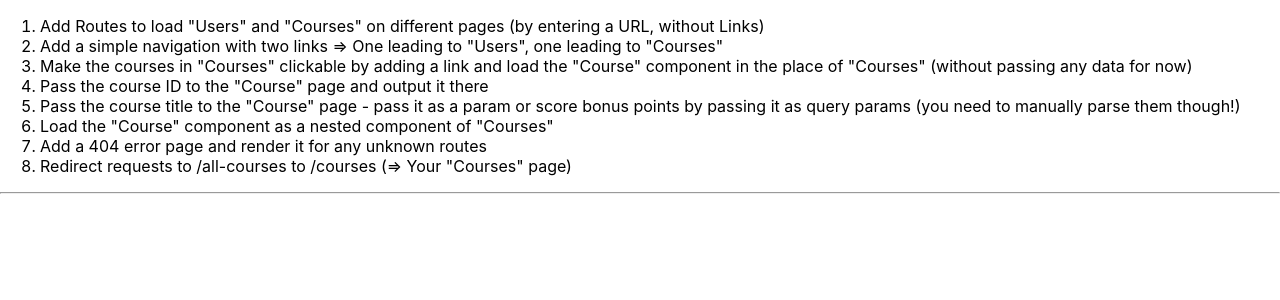
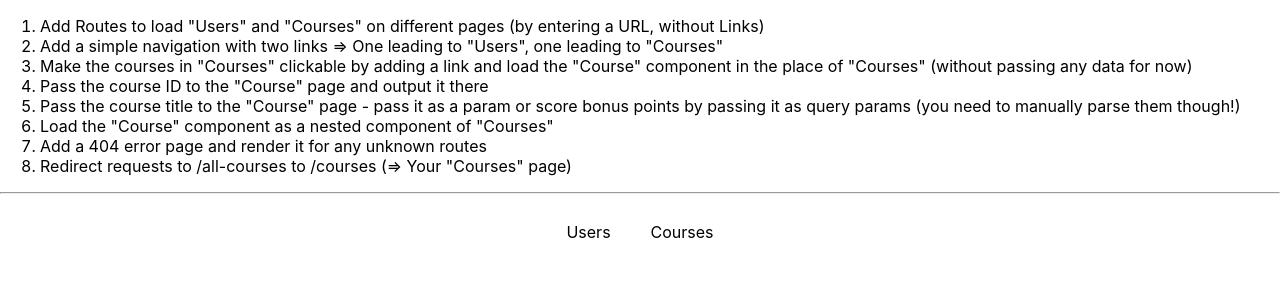
Before and after one commit to gaetanBloch/react-routing-assignment, a React (Create React App) app: page / in a window 1280 px wide. Shown: the top 300 px of the page. Built offline with nearby package versions, Linux system fonts and the light colour scheme.

Commit message:
Added Navigation to Users and Courses Components

```diff
--- a/package.json
+++ b/package.json
@@ -8,6 +8,8 @@
     "@testing-library/user-event": "^7.2.1",
     "react": "^16.13.1",
     "react-dom": "^16.13.1",
+    "react-router": "^5.2.0",
+    "react-router-dom": "^5.2.0",
     "react-scripts": "3.4.1"
   },
   "scripts": {
--- /dev/null
+++ b/src/App.css
@@ -0,0 +1,23 @@
+.App ul {
+  list-style: none;
+  margin: 0;
+  padding: 0;
+  width: 100%;
+  text-align: center;
+}
+
+.App li {
+  display: inline-block;
+  margin: 20px;
+}
+
+.App a {
+  text-decoration: none;
+  color: black;
+}
+
+.App a:hover,
+.App a:active,
+.App a.active {
+  color: dodgerblue;
+}
--- a/src/App.js
+++ b/src/App.js
@@ -1,26 +1,50 @@
 import React, { Component } from 'react';
 
+import './App.css'
 import Courses from './containers/Courses/Courses';
 import Users from './containers/Users/Users';
+import { BrowserRouter, NavLink, Route } from 'react-router-dom';
 
 class App extends Component {
-  render () {
+  render() {
     return (
-      <div className="App">
+
+      <div>
         <ol style={{textAlign: 'left'}}>
-          <li>Add Routes to load "Users" and "Courses" on different pages (by entering a URL, without Links)</li>
-          <li>Add a simple navigation with two links => One leading to "Users", one leading to "Courses"</li>
-          <li>Make the courses in "Courses" clickable by adding a link and load the "Course" component in the place of "Courses" (without passing any data for now)</li>
+          <li>Add Routes to load "Users" and "Courses" on different pages (by entering a URL,
+            without Links)
+          </li>
+          <li>Add a simple navigation with two links => One leading to "Users", one leading to
+            "Courses"
+          </li>
+          <li>Make the courses in "Courses" clickable by adding a link and load the "Course"
+            component in the place of "Courses" (without passing any data for now)
+          </li>
           <li>Pass the course ID to the "Course" page and output it there</li>
-          <li>Pass the course title to the "Course" page - pass it as a param or score bonus points by passing it as query params (you need to manually parse them though!)</li>
+          <li>Pass the course title to the "Course" page - pass it as a param or score bonus
+            points by passing it as query params (you need to manually parse them though!)
+          </li>
           <li>Load the "Course" component as a nested component of "Courses"</li>
           <li>Add a 404 error page and render it for any unknown routes</li>
           <li>Redirect requests to /all-courses to /courses (=> Your "Courses" page)</li>
         </ol>
 
-        <hr/>
+        <hr />
 
-
+        <BrowserRouter>
+          <div className="App">
+            <header role="navigation">
+              <nav>
+                <ul>
+                  <li><NavLink to="/users">Users</NavLink></li>
+                  <li><NavLink to="/courses">Courses</NavLink></li>
+                </ul>
+              </nav>
+            </header>
+            <Route path="/users" component={Users} />
+            <Route path="/courses" component={Courses} />
+          </div>
+        </BrowserRouter>
 
       </div>
     );
```
Also changed, not shown: 1 other file (tests, documents, lock files or other folders).
